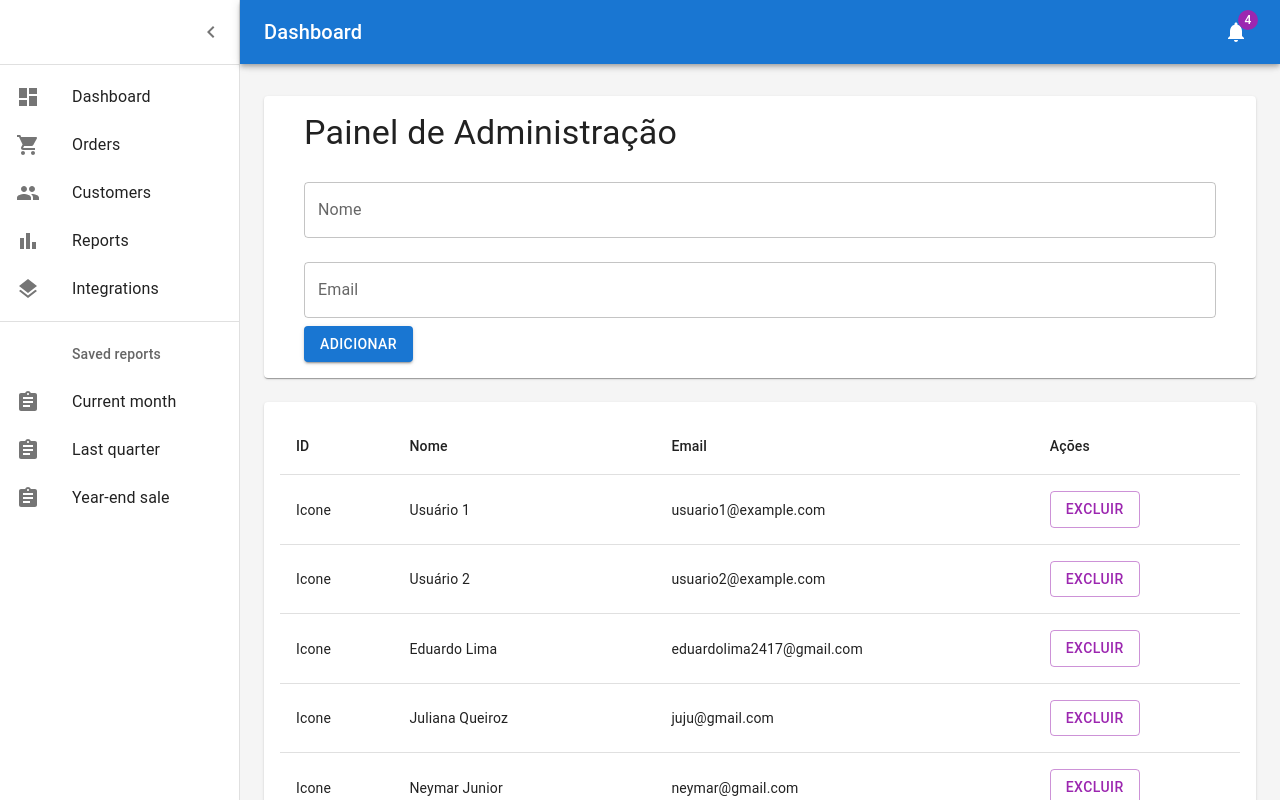
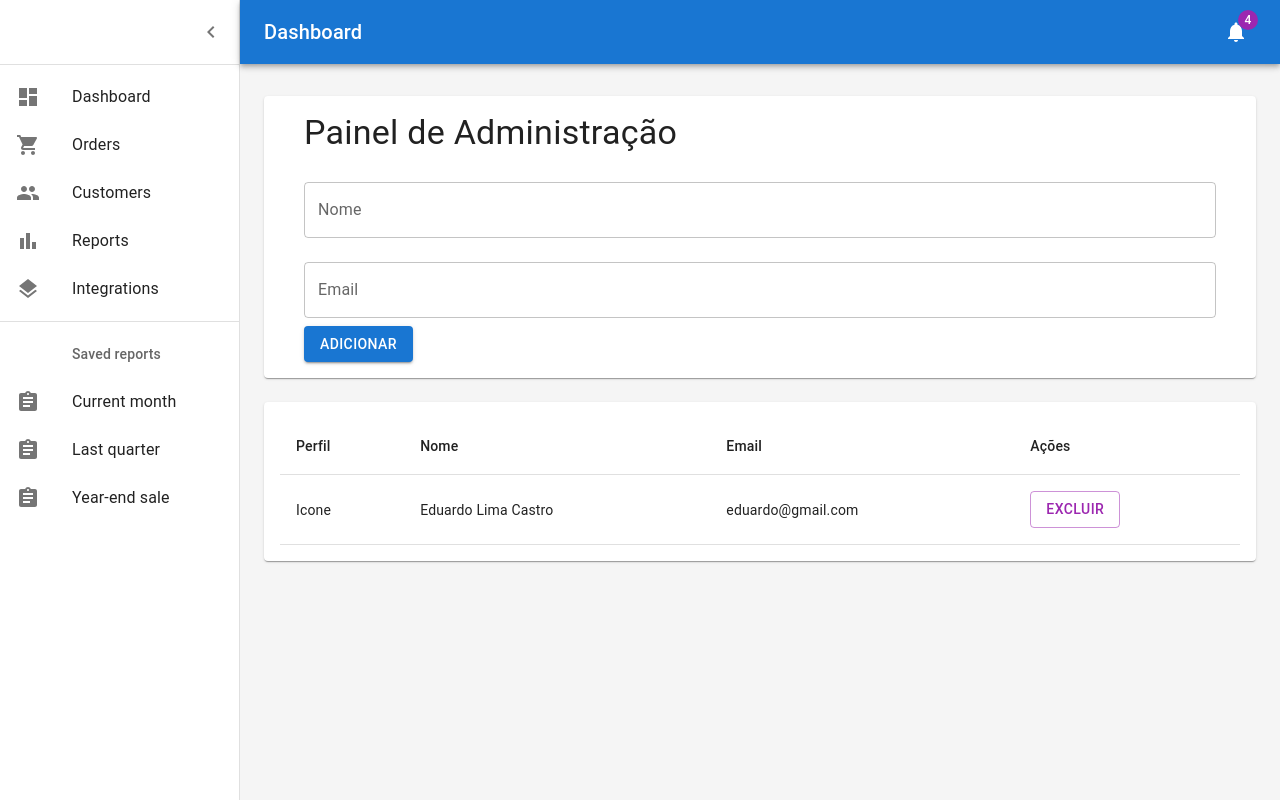
Before and after one commit to itseduardolima/crud-admin, a React (Create React App) app: page / in a window 1280 px wide. Built offline with nearby package versions, Linux system fonts and the light colour scheme; data requests are answered from the project's data file.

Commit message:
feat: delete user API

```diff
--- a/db.json
+++ b/db.json
@@ -1,39 +1,9 @@
 {
   "users": [
     {
-      "id": "1",
-      "name": "Usuário 1",
-      "email": "usuario1@example.com"
-    },
-    {
-      "id": "2",
-      "name": "Usuário 2",
-      "email": "usuario2@example.com"
-    },
-    {
-      "name": "Eduardo Lima",
-      "email": "eduardolima2417@gmail.com",
-      "id": "dfe68138-d404-47a2-be1e-6e7b39a0458a"
-    },
-    {
-      "name": "Juliana Queiroz",
-      "email": "juju@gmail.com",
-      "id": "2a11ceed-513a-4f16-984c-e8abb6aa72f8"
-    },
-    {
-      "name": "Neymar Junior",
-      "email": "neymar@gmail.com",
-      "id": "686a190e-4f5c-4514-b8ec-7683526e2705"
-    },
-    {
-      "name": "Glaucia dos Santos",
-      "email": "glaucia@gmail.com",
-      "id": "44111d13-5e30-4e6a-a1ab-23b8039fea35"
-    },
-    {
-      "name": "teste",
-      "email": "teste@gmail.com",
-      "id": "afce1a92-38cc-4877-8c57-4ca76c0796e5"
+      "id": "2c031b80-bb9a-4727-b2ed-a0565e63d877",
+      "name": "Eduardo Lima Castro",
+      "email": "eduardo@gmail.com"
     }
   ]
 }
--- a/src/components/List.tsx
+++ b/src/components/List.tsx
@@ -9,16 +9,24 @@ import {
 } from "@mui/material";
 import { useUSers } from "../hooks/useUsers";
 import { IUser } from "../services/user.interface";
+import { deleteUSer } from "../services/userService";
+import { toast } from "react-toastify";
 
 export function ListUsers() {
-  const { data, error } = useUSers();
+  const { data, error, refetch } = useUSers();
 
-  if (data === undefined) {
-    return <p>Carregando...</p>;
-  }
+  const handleDeleteUser = async (userId: string) => {
+    try {
+      await deleteUSer(userId);
+      toast.success("Usuário removido com sucesso!!!");
+      refetch();
+    } catch (error) {
+      toast.error("Erro ao excluir usuário");
+    }
+  };
 
   if (error) {
-    return <p>Error loading users</p>;
+    return <p>Erro ao carregar usuários.</p>;
   }
 
   return (
@@ -26,7 +34,7 @@ export function ListUsers() {
       <Table>
         <TableHead>
           <TableRow>
-            <TableCell>ID</TableCell>
+            <TableCell>Perfil</TableCell>
             <TableCell>Nome</TableCell>
             <TableCell>Email</TableCell>
             <TableCell>Ações</TableCell>
@@ -35,12 +43,16 @@ export function ListUsers() {
         <TableBody>
           {data?.data ? (
             data.data.map((user: IUser) => (
-              <TableRow key={user.name}>
+              <TableRow key={user.id}>
                 <TableCell>Icone</TableCell>
                 <TableCell>{user.name}</TableCell>
                 <TableCell>{user.email}</TableCell>
                 <TableCell>
-                  <Button variant="outlined" color="secondary">
+                  <Button
+                    variant="outlined"
+                    color="secondary"
+                    onClick={() => handleDeleteUser(user.id)}
+                  >
                     Excluir
                   </Button>
                 </TableCell>
@@ -48,7 +60,7 @@ export function ListUsers() {
             ))
           ) : (
             <TableRow>
-              <TableCell colSpan={4}>Sem usuarios.</TableCell>
+              <TableCell colSpan={4}>Sem usuários.</TableCell>
             </TableRow>
           )}
         </TableBody>
--- a/src/dashboard/index.tsx
+++ b/src/dashboard/index.tsx
@@ -3,6 +3,7 @@ import { Container, Typography, Button, TextField } from "@mui/material";
 import { useUserMutate } from "../hooks/useUsers";
 
 const Dashboard = () => {
+  const [id, setId] = useState<string>("");
   const [name, setName] = useState<string>("");
   const [email, setEmail] = useState<string>("");
   const userMutate = useUserMutate();
@@ -16,10 +17,10 @@ const Dashboard = () => {
   };
 
   const handleAddUser = async () => {
-    const newUser = { name, email };
+    const newUser = { id, name, email };
+    setId("")
     setName("");
     setEmail("");
-
     userMutate.mutate(newUser);
   };
 
--- a/src/services/user.interface.ts
+++ b/src/services/user.interface.ts
@@ -1,4 +1,5 @@
 export interface IUser {
+  id: string;
   name: string;
   email: string;
 }
```
